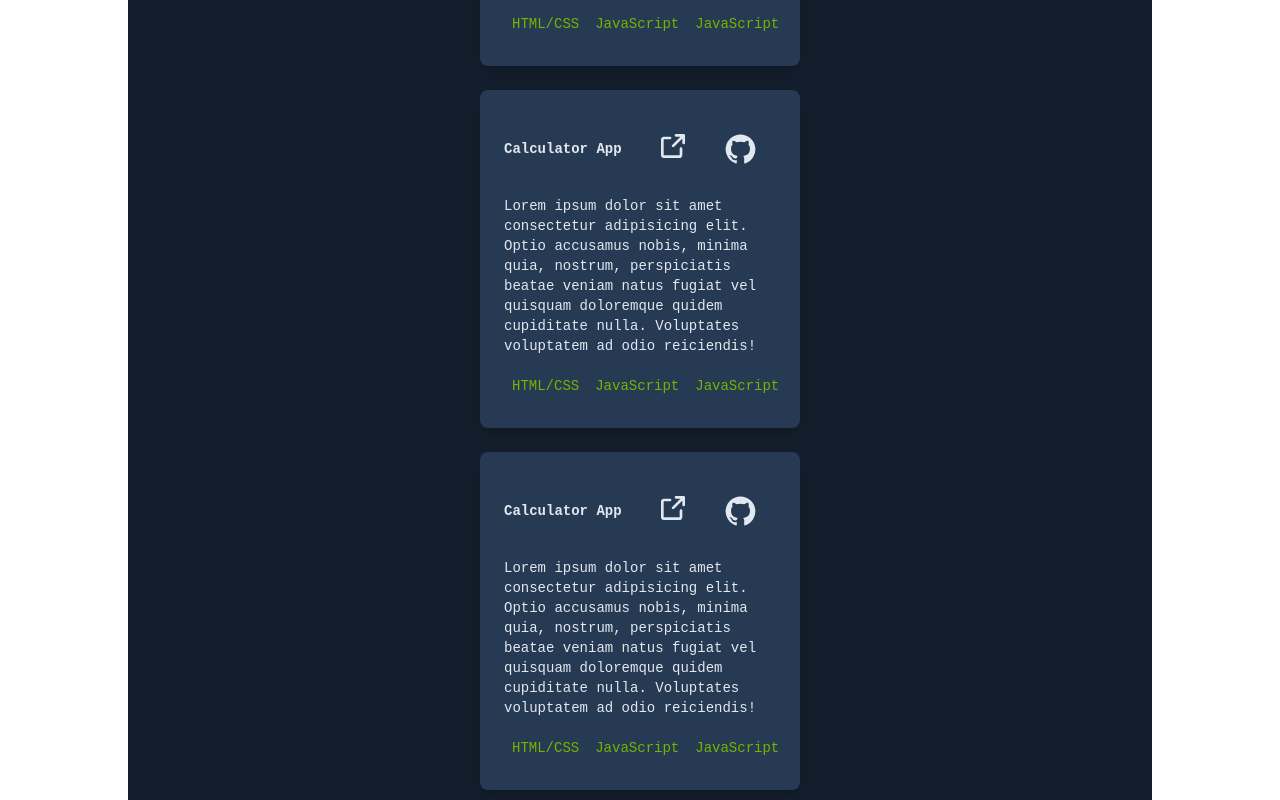
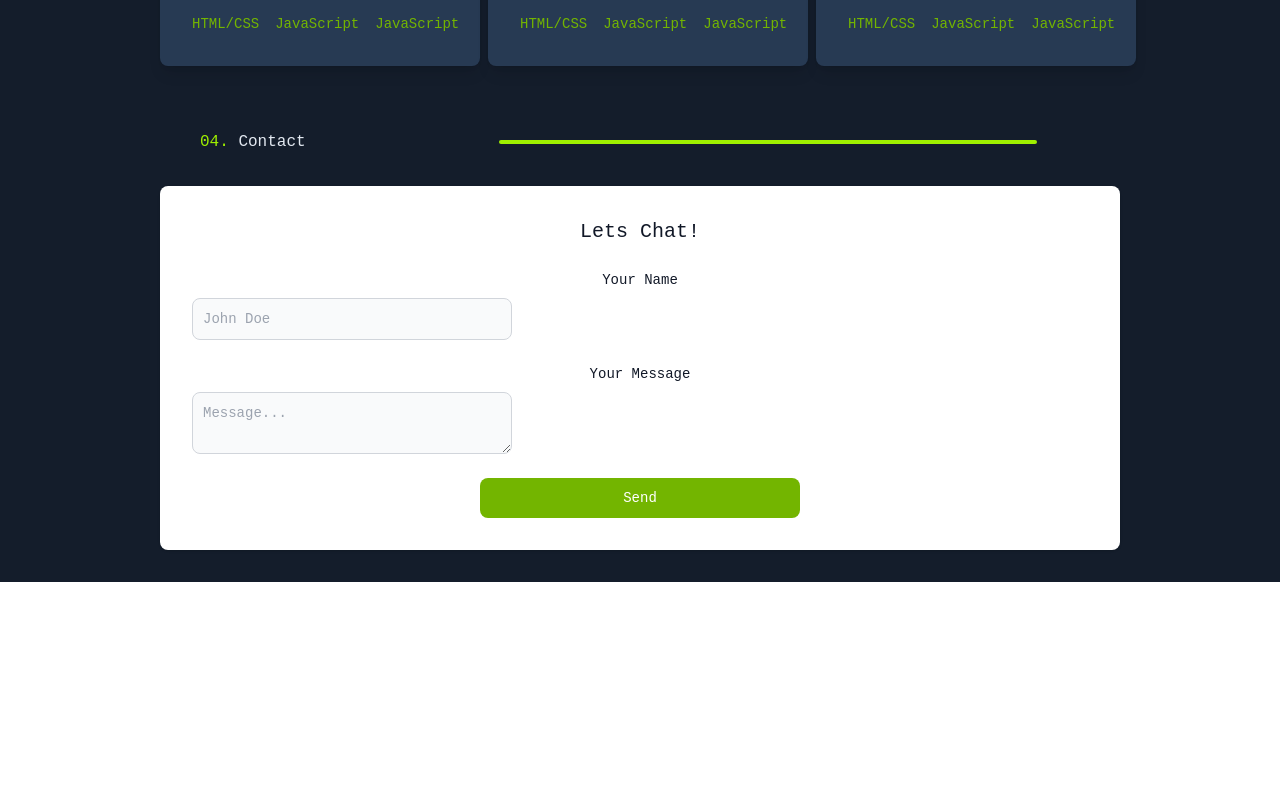
Before and after one commit to Sean-Thomo/portfolio, a Next.js app: page / in a window 1280 px wide. Shown: the part 1800-2600 px from the top of the page. After the commit the page ends 2382 px from the top, so only its background shows below. Built offline with nearby package versions, Linux system fonts and the light colour scheme.

Commit message:
center contact form

```diff
--- a/src/app/page.tsx
+++ b/src/app/page.tsx
@@ -5,7 +5,7 @@ import Image from "next/image";
 
 export default function Home() {
   return (
-    <main className="bg-mirage-950 text-slate-200 h-screen">
+    <main className="bg-mirage-950 text-slate-200 h-full">
         <div className="bg-mirage-950 px-8 pb-8 max-w-5xl justify-center items-center m-auto">
             {/* Navbar */}
             <Navbar />
@@ -36,7 +36,7 @@ export default function Home() {
 
             {/* About Me */}
             <div className="grid gap-4 justify-center items-center sm:grid-cols-3 sm:mx-10">
-                <h2><span className="text-lime-500">02. </span>About Me</h2>
+                <h2 id="about"><span className="text-lime-500">02. </span>About Me</h2>
                 <hr className="h-1 max-w-[538px] border-0 rounded bg-lime-500 col-span-2"/>
             </div>
 
@@ -103,10 +103,10 @@ export default function Home() {
             {/* Projects */}
             <div className="grid gap-4 justify-center items-center sm:grid-cols-3 sm:mx-10">
                 <hr className="h-1 max-w-[538px] border-0 rounded bg-lime-500 col-span-2"/>
-                <h2 className="flex justify-end" ><span className="text-lime-500">02. </span>Projects</h2>
+                <h2 id="projects" className="flex justify-end" ><span className="text-lime-500">02. </span>Projects</h2>
             </div>
 
-            <div className="flex flex-col justify-center items-center my-16">
+            <div className="grid gap-6 justify-center items-center my-16 sm:grid-cols-2 lg:grid-cols-3">
                 <div className="max-w-xs mx-auto rounded-lg p-6 bg-mirage-900 ring-1 ring-slate-900/5 shadow-lg space-y-3
                     transition duration-150 ease-in-out hover:bg-mirage-700 hover:ring-mirage-600 hover:scale-110
                     hover:-translate-y-1">
@@ -136,7 +136,7 @@ export default function Home() {
                     </div>
                 </div>
 
-                <div className="max-w-xs mx-auto mt-6 rounded-lg p-6 bg-mirage-900 ring-1 ring-slate-900/5 shadow-lg space-y-3
+                <div className="max-w-xs mx-auto rounded-lg p-6 bg-mirage-900 ring-1 ring-slate-900/5 shadow-lg space-y-3
                     transition duration-150 ease-in-out hover:bg-mirage-700 hover:ring-mirage-600 hover:scale-110
                     hover:-translate-y-1">
                     <div className="flex justify-between items-center">
@@ -165,7 +165,7 @@ export default function Home() {
                     </div>
                 </div>
 
-                <div className="max-w-xs mx-auto mt-6 rounded-lg p-6 bg-mirage-900 ring-1 ring-slate-900/5 shadow-lg space-y-3
+                <div className="max-w-xs mx-auto rounded-lg p-6 bg-mirage-900 ring-1 ring-slate-900/5 shadow-lg space-y-3
                     transition duration-150 ease-in-out hover:bg-mirage-700 hover:ring-mirage-600 hover:scale-110
                     hover:-translate-y-1">
                     <div className="flex justify-between items-center">
@@ -196,25 +196,30 @@ export default function Home() {
             </div>
 
             {/* Contact */}
-            <div className="w-full max-w-sm p-4 bg-white rounded-lg shadow sm:p-6 md:p-8 dark:bg-gray-800 dark:border-gray-700">
-                <form className="space-y-6" action="#">
+            <div className="grid gap-4 justify-center items-center sm:grid-cols-3 sm:mx-10">
+                <h2><span className="text-lime-500">04. </span>Contact</h2>
+                <hr className="h-1 max-w-[538px] border-0 rounded bg-lime-500 col-span-2"/>
+            </div>
+
+            <div id="contact" className="w-full text-center p-4 mt-8 bg-white rounded-lg shadow sm:p-6 md:p-8 dark:bg-gray-800 dark:border-gray-700">
+                <form className="space-y-6 items-center" action="#">
                     <h5 className="text-xl font-medium text-gray-900 dark:text-white">Lets Chat!</h5>
-                    <div>
+                    <div className="items-center">
                         <label htmlFor="name" className="block mb-2 text-sm font-medium text-gray-900 dark:text-white">Your Name</label>
                         <input type="name" name="name" id="name" className="bg-gray-50 border border-gray-300
                         text-gray-900 text-sm rounded-lg focus:ring-blue-500 focus:border-blue-500 block
-                        w-full p-2.5 dark:bg-gray-600 dark:border-gray-500 dark:placeholder-gray-400
+                        w-80 p-2.5 dark:bg-gray-600 dark:border-gray-500 dark:placeholder-gray-400
                         dark:text-white" placeholder="John Doe" required/>
                     </div>
                     <div>
                         <label htmlFor="message" className="block mb-2 text-sm font-medium text-gray-900 dark:text-white">Your Message</label>
                         <textarea name="message" id="message" placeholder="Message..." className="bg-gray-50 border
                         border-gray-300 text-gray-900 text-sm rounded-lg focus:ring-blue-500 focus:border-blue-500
-                        block w-full p-2.5 dark:bg-gray-600 dark:border-gray-500 dark:placeholder-gray-400
+                        block w-80 p-2.5 dark:bg-gray-600 dark:border-gray-500 dark:placeholder-gray-400
                         dark:text-white" required/>
                     </div>
 
-                    <button type="submit" className="w-full text-white bg-lime-600 hover:bg-lime-800 focus:ring-4
+                    <button type="submit" className="w-80 text-white bg-lime-600 hover:bg-lime-800 focus:ring-4
                     focus:outline-none focus:ring-blue-300 font-medium rounded-lg text-sm px-5 py-2.5 text-center">Send</button>
 
                 </form>
```
